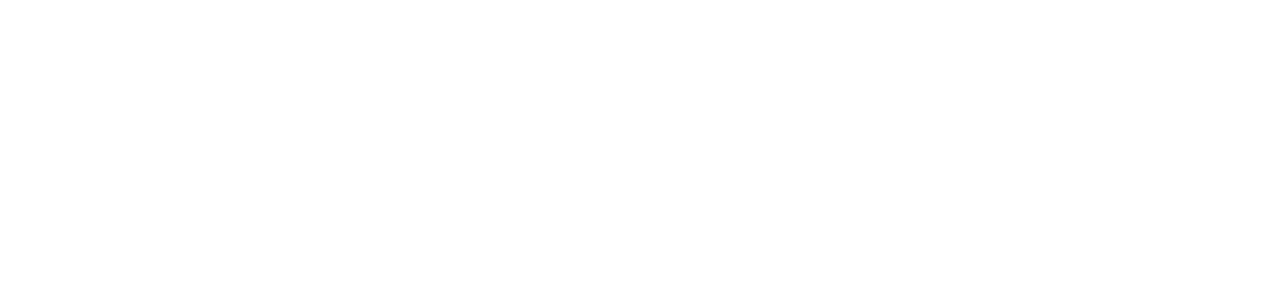
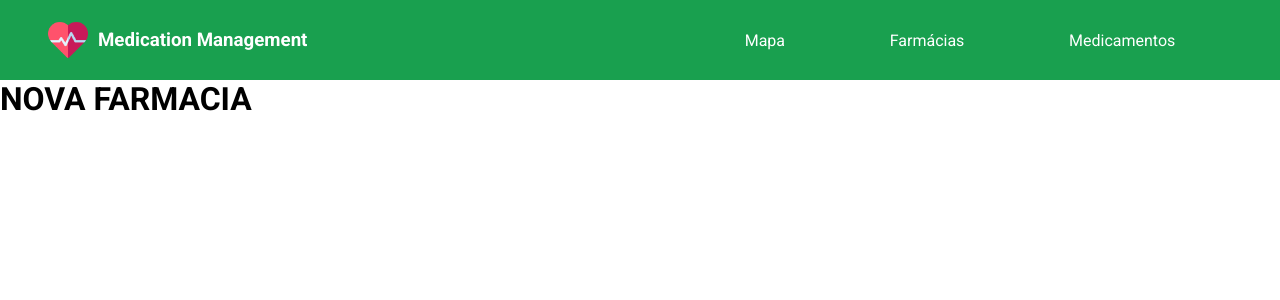
Before and after one commit to marcelojunqueirat/m01-MedicationManagement-DEVinPharmacy, a React (Vite) app: page /newpharmacy in a window 1280 px wide. Before the commit this address had no page. Shown: the top 300 px of the page. Built offline with nearby package versions, Linux system fonts and the light colour scheme; sample sign-in values are in the browser's storage; the HTML template or start-up script is replaced by a standard one.

Commit message:
feat: criando e modellando componente Header

```diff
--- a/src/App.css
+++ b/src/App.css
@@ -1,6 +1,7 @@
 :root {
   --main-bg-color: #00963C;
   --main-text-color: #009739;
+  --secondary-text-color: #FFF;
 }
 
 * {
--- /dev/null
+++ b/src/components/Header/index.jsx
@@ -0,0 +1,43 @@
+import { Link } from "react-router-dom"
+import { pages } from "../../data/pages"
+import { Box, AppBar, Toolbar, IconButton, Typography } from "@mui/material"
+import "./style.css"
+
+function Header() {
+    return (
+      <header>
+        <div id="titulo-sistema">
+
+          <img src="./logo.png" alt="Logo do sistema Medication Management - DEVinPharmacy" />
+          <h3>
+            <Link
+              to="/"
+              style={{ textDecoration: 'none', color: 'var(--secondary-text-color)' }}
+            >
+              Medication Management
+            </Link>
+          </h3>
+        </div>
+
+        <nav>
+          <ul>
+            {
+              pages.map(({ route, description }) => (
+                <li key={route}>
+                  <Link
+                    to={route}
+                    style={{ textDecoration: 'none', color: 'var(--secondary-text-color)' }}
+                  >
+                    {description}
+                  </Link>
+                </li>
+              ))
+            }
+
+          </ul>
+        </nav>
+      </header>
+    )
+}
+
+export { Header }
--- /dev/null
+++ b/src/components/Header/style.css
@@ -0,0 +1,68 @@
+header {
+  background-color: var(--main-bg-color);
+  opacity: 0.9;
+  width: 100vw;
+  height: 10vh;
+  position: sticky;
+  top: 0px;
+  display: grid;
+  grid-template-columns: 1fr 1fr;
+  align-items: center;
+
+}
+
+#titulo-sistema {
+  display: flex;
+  justify-content: start;
+  align-items: center;
+  padding-left: 3em;
+  color: var(--secondary-text-color);
+}
+
+#titulo-sistema h3:hover {
+  transform: scale(1.05);
+  transition: transform .5s;
+}
+
+#titulo-sistema img:hover {
+  transform: scale(1.02);
+  transition: transform .5s;
+  box-shadow: -2px 4px 30px 4px rgba(0, 151, 57, 1);
+}
+
+ul {
+  display: flex;
+  justify-content: space-evenly;
+  align-items: center;
+}
+
+li {
+  list-style: none;
+}
+
+li:hover {
+  transform: scale(1.2);
+  transition: transform .7s;
+}
+
+@media (max-width: 600px) {
+  #titulo-sistema {
+    width: 50px;
+    padding-left: 1em;
+  }
+
+  #titulo-sistema h3 {
+    display: none;
+  }
+
+  nav {
+    font-size: medium;
+    display: flex;
+    padding: 2em;
+  }
+
+  li {
+    margin-right: 30px;
+  }
+
+}
--- /dev/null
+++ b/src/data/pages.jsx
@@ -0,0 +1,16 @@
+const pages = [
+  {
+    route: "/map",
+    description: "Mapa"
+  },
+  {
+    route: "/pharmacy",
+    description: "Farmácias"
+  },
+  {
+    route: "/medicine",
+    description: "Medicamentos"
+  }
+]
+
+export { pages }
--- /dev/null
+++ b/src/pages/PharmacyNew/index.jsx
@@ -0,0 +1,12 @@
+import { Header } from "../../components/Header"
+
+function PharmacyNew() {
+  return (
+    <>
+      <Header />
+      <h1 style={{height:"400vh"}}>NOVA FARMACIA</h1>
+    </>
+  )
+}
+
+export { PharmacyNew }
--- a/src/routes/index.jsx
+++ b/src/routes/index.jsx
@@ -5,7 +5,6 @@
 function RoutesApp() {
   const { userData } = useApp()
 
-  console.log(userData)
   if (userData?.email) {
     return (
       <PrivateRoutes />
--- a/src/routes/privateRoutes.jsx
+++ b/src/routes/privateRoutes.jsx
@@ -1,11 +1,13 @@
 import { Route, Routes, Navigate } from "react-router-dom";
 import { PharmacyMap } from "../pages/PharmacyMap";
+import { PharmacyNew } from "../pages/PharmacyNew";
 
 function PrivateRoutes() {
     return (
       <Routes>
         <Route path="/" element={<Navigate replace to="/map" />} />
         <Route path="/map" element={<PharmacyMap />} />
+        <Route path="/newpharmacy" element={<PharmacyNew />} />
       </Routes>
     )
   }
```
Lines whose indentation alone changed are shown as unchanged.
